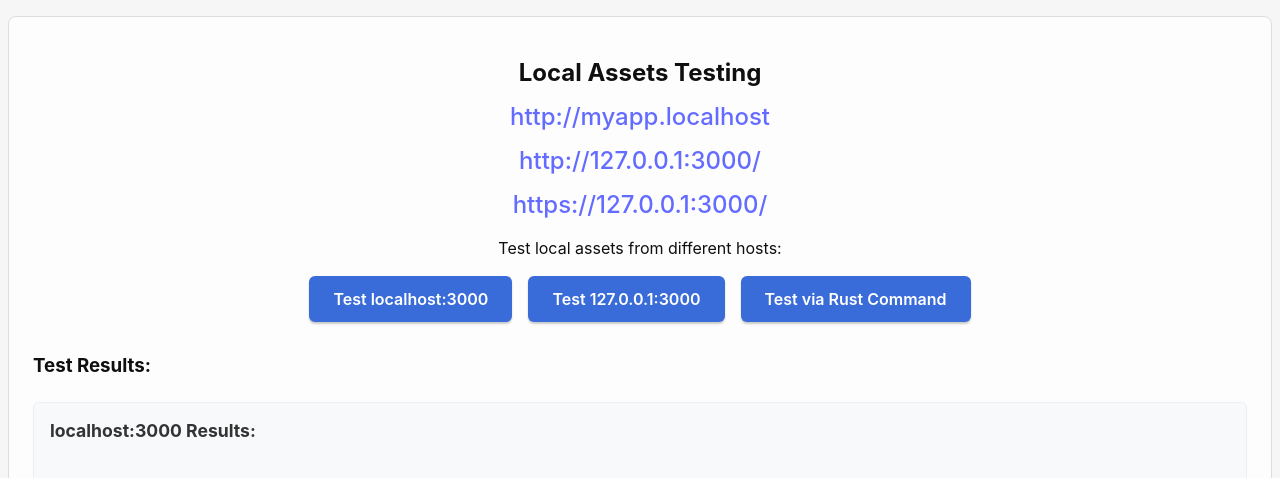
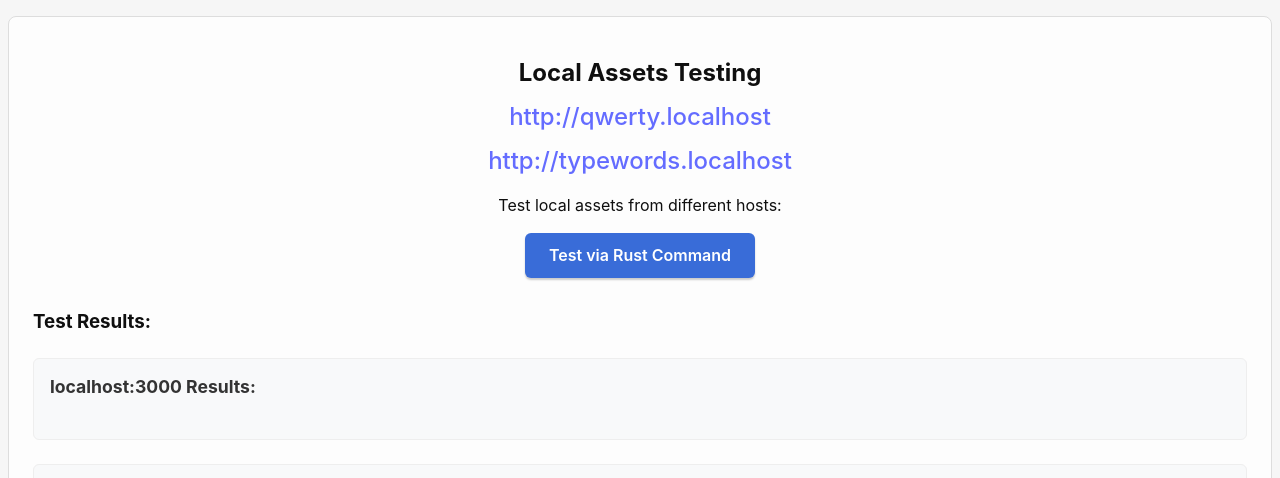
Before and after one commit to bestfood-lxj/tauri-keyboard, a plain HTML site: page src/index.html in a window 1280 px wide. Shown: the part 321-799 px from the top of the page. Drawn offline with Linux system fonts and the light colour scheme.

Commit message:
:beers: Write code drunkenly.

```diff
--- a/src/index.html
+++ b/src/index.html
@@ -41,16 +41,19 @@
 
             <div class="local-assets-test">
                 <h2>Local Assets Testing</h2>
-                <h2><a href="http://myapp.localhost">http://myapp.localhost</a></h2>
-                <h2><a href="http://127.0.0.1:3000/">http://127.0.0.1:3000/</a></h2>
-                <h2><a href="https://127.0.0.1:3000/">https://127.0.0.1:3000/</a></h2>
+                <h2>
+                    <a href="http://qwerty.localhost/index.html"
+                        >http://qwerty.localhost</a
+                    >
+                </h2>
+                <h2>
+                    <a href="http://typewords.localhost"
+                        >http://typewords.localhost</a
+                    >
+                </h2>
                 <p>Test local assets from different hosts:</p>
 
                 <div class="host-buttons">
-                    <button onclick="testLocalhost()">
-                        Test localhost:3000
-                    </button>
-                    <button onclick="testIpHost()">Test 127.0.0.1:3000</button>
                     <button onclick="testWithTauriCommand()">
                         Test via Rust Command
                     </button>
@@ -74,99 +77,6 @@
             <p id="greet-msg"></p>
 
             <script>
-                async function testLocalhost() {
-                    const content =
-                        document.getElementById("localhost-content");
-                    content.innerHTML = "<p>Testing localhost:3000...</p>";
-
-                    try {
-                        // Test different assets using fetch
-                        const tests = [
-                            {
-                                url: "http://myapp.localhost",
-                                name: "Index Page",
-                            },
-                            {
-                                url: "http://myapp.localhostconfig.json",
-                                name: "Config JSON",
-                            },
-                            {
-                                url: "http://myapp.localhostfavicon.ico",
-                                name: "Favicon",
-                            },
-                            {
-                                url: "http://myapp.localhostlogo.png",
-                                name: "Logo PNG",
-                            },
-                        ];
-
-                        let results = "<ul>";
-                        for (const test of tests) {
-                            try {
-                                const response = await fetch(test.url);
-                                const status = response.ok
-                                    ? "✅ Success"
-                                    : "❌ Failed";
-                                results += `<li>${test.name}: ${status} (${response.status})</li>`;
-                            } catch (error) {
-                                results += `<li>${test.name}: ❌ Error - ${error.message}</li>`;
-                            }
-                        }
-                        results += "</ul>";
-                        content.innerHTML = results;
-                    } catch (error) {
-                        content.innerHTML = `<p>Error: ${error.message}</p>`;
-                    }
-                }
-
-                async function testIpHost() {
-                    const content = document.getElementById("ip-content");
-                    content.innerHTML = "<p>Testing 127.0.0.1:3000...</p>";
-
-                    try {
-                        // Test different assets using fetch
-                        const tests = [
-                            {
-                                url: "http://127.0.0.1:3000/",
-                                name: "http Index Page",
-                            },
-                            {
-                                url: "local-assets://127.0.0.1:3000/",
-                                name: "Index Page",
-                            },
-                            {
-                                url: "local-assets://127.0.0.1:3000/config.json",
-                                name: "Config JSON",
-                            },
-                            {
-                                url: "local-assets://127.0.0.1:3000/favicon.ico",
-                                name: "Favicon",
-                            },
-                            {
-                                url: "local-assets://127.0.0.1:3000/logo.png",
-                                name: "Logo PNG",
-                            },
-                        ];
-
-                        let results = "<ul>";
-                        for (const test of tests) {
-                            try {
-                                const response = await fetch(test.url);
-                                const status = response.ok
-                                    ? "✅ Success"
-                                    : "❌ Failed";
-                                results += `<li>${test.name}: ${status} (${response.status})</li>`;
-                            } catch (error) {
-                                results += `<li>${test.name}: ❌ Error - ${error.message}</li>`;
-                            }
-                        }
-                        results += "</ul>";
-                        content.innerHTML = results;
-                    } catch (error) {
-                        content.innerHTML = `<p>Error: ${error.message}</p>`;
-                    }
-                }
-
                 async function testWithTauriCommand() {
                     try {
                         const result = await invoke("test_local_assets");
```
Also changed, not shown: 5 other files.
